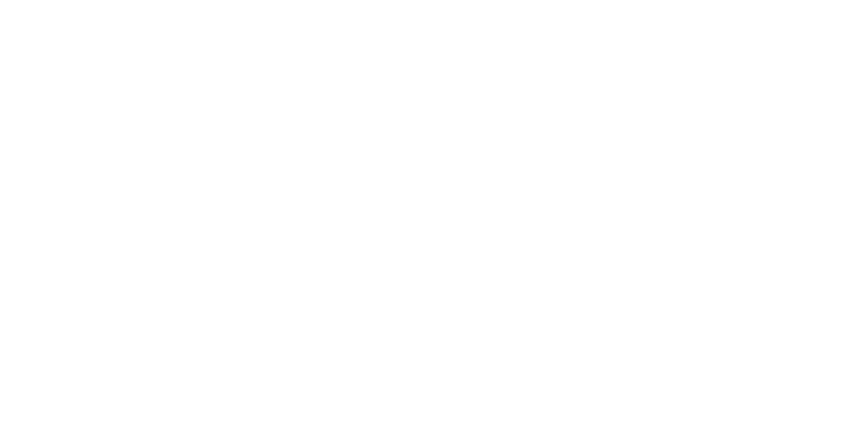
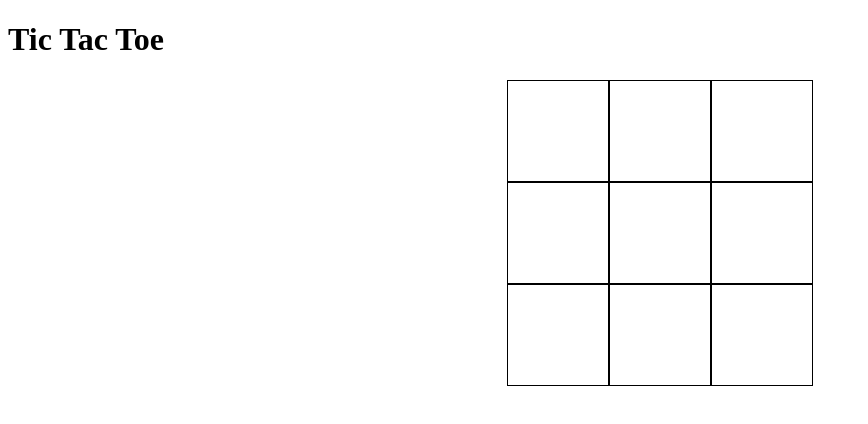
Before and after one commit to YaminDevs/BoredGaming, a plain HTML site: page pages/tic-tac-toe.html in a window 1280 px wide. Shown: the whole page, without its empty margins (0-868 px from the left). Drawn offline with Linux system fonts and the light colour scheme.

Commit message:
added a grid

```diff
--- a/pages/tic-tac-toe.html
+++ b/pages/tic-tac-toe.html
@@ -7,6 +7,18 @@
     <link rel="stylesheet" href="../styles/tic-tac-toe.css"/>
 </head>
 <body>
+    <h1>Tic Tac Toe</h1>
+    <ul class="boxes">
+        <li class="box"></li>
+        <li class="box"></li>
+        <li class="box"></li>
+        <li class="box"></li>
+        <li class="box"></li>
+        <li class="box"></li>
+        <li class="box"></li>
+        <li class="box"></li>
+        <li class="box"></li>
+    </ul>
     <script src="../scripts/tic-tac-toe.js"></script>
 </body>
 </html>
--- a/styles/tic-tac-toe.css
+++ b/styles/tic-tac-toe.css
@@ -0,0 +1,14 @@
+.boxes{
+    list-style: none;
+    display: grid;
+    grid-template-columns: repeat(3, 102px);
+    grid-gap: 0;
+    justify-content: center;
+
+}
+.box{
+    border: 1px solid black;
+    background-color: white;
+    width: 100px;
+    height: 100px;
+}
```
